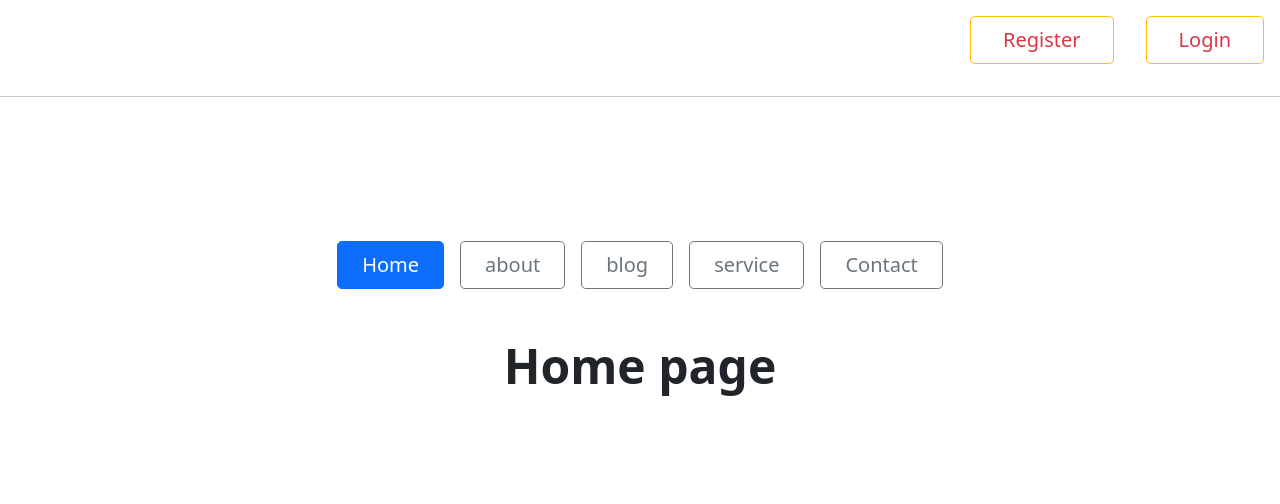
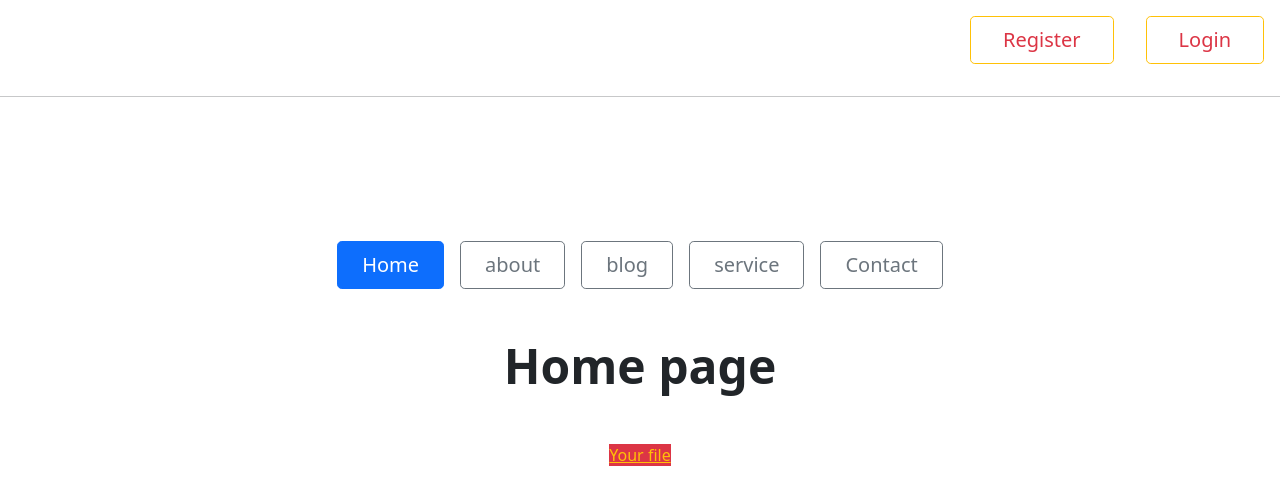
Before and after one commit to Pritesh55/Exp-v15, a website: page html_files/index.html in a window 1280 px wide. Drawn offline with nearby package versions, Linux system fonts and the light colour scheme.

Commit message:
initial commit

```diff
--- a/html_files/index.html
+++ b/html_files/index.html
@@ -45,7 +45,7 @@
                 <div class="d-grid gap-3 d-flex flex-wrap justify-content-center">
 
                     <a href="/" type="button" class="btn btn-primary btn-lg px-4 gap-3">
-                       Home
+                        Home
                     </a>
 
                     <a href="/about" type="button" class="btn btn-outline-secondary btn-lg px-4">
@@ -72,6 +72,12 @@
                 Home page
             </h1>
 
+            <p class="my-5">
+                <a href=" https://www.zipshare.com/download/eyJhcmNoaXZlSWQiOiIyMTdhNWU5NC0wMmE1LTRkZmYtYjE1Yi00MTQ4YTU3YWIxYTciLCJlbWFpbCI6ImlhbXByaXRlc2gxM0BnbWFpbC5jb20ifQ==" class="bg-danger text-warning">
+                   Your file
+                </a>
+            </p>
+
         </div>
 
         <div class="b-example-divider"></div>
```
Also changed, not shown: 1 other file.
